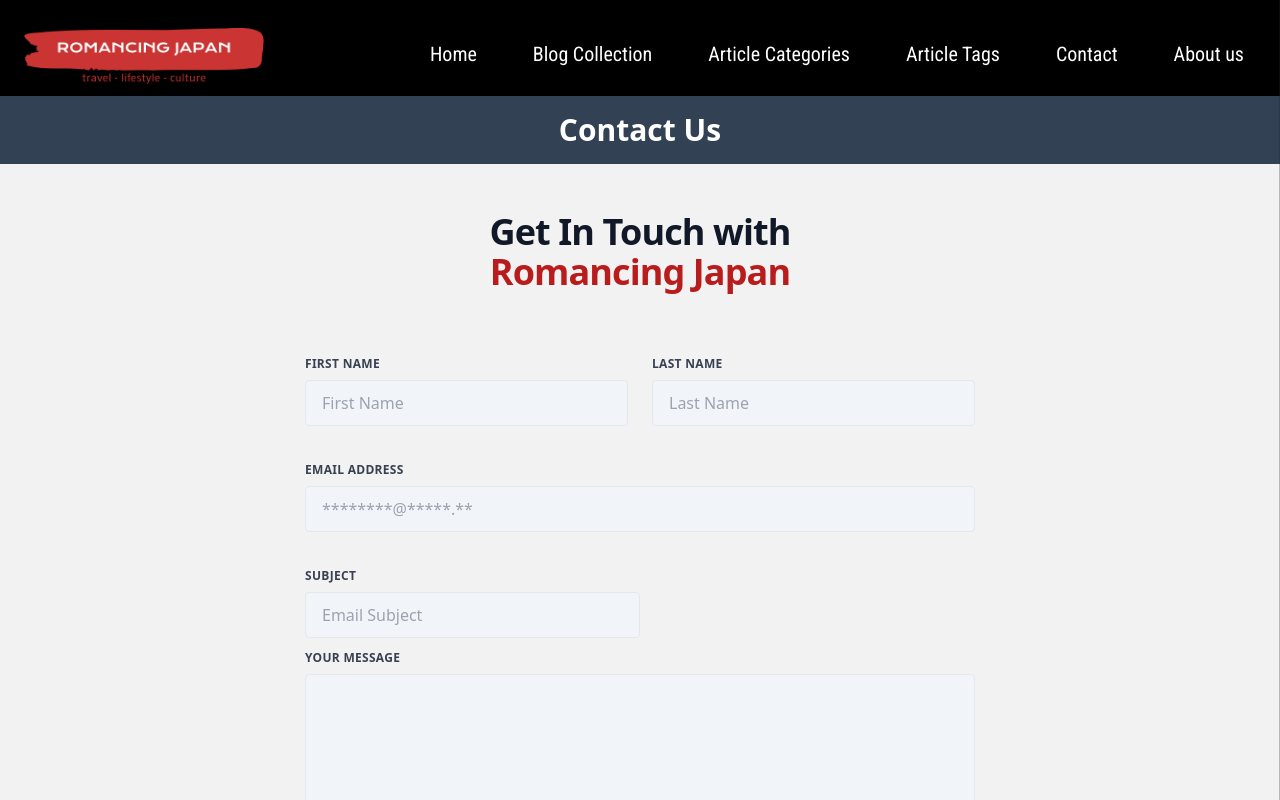
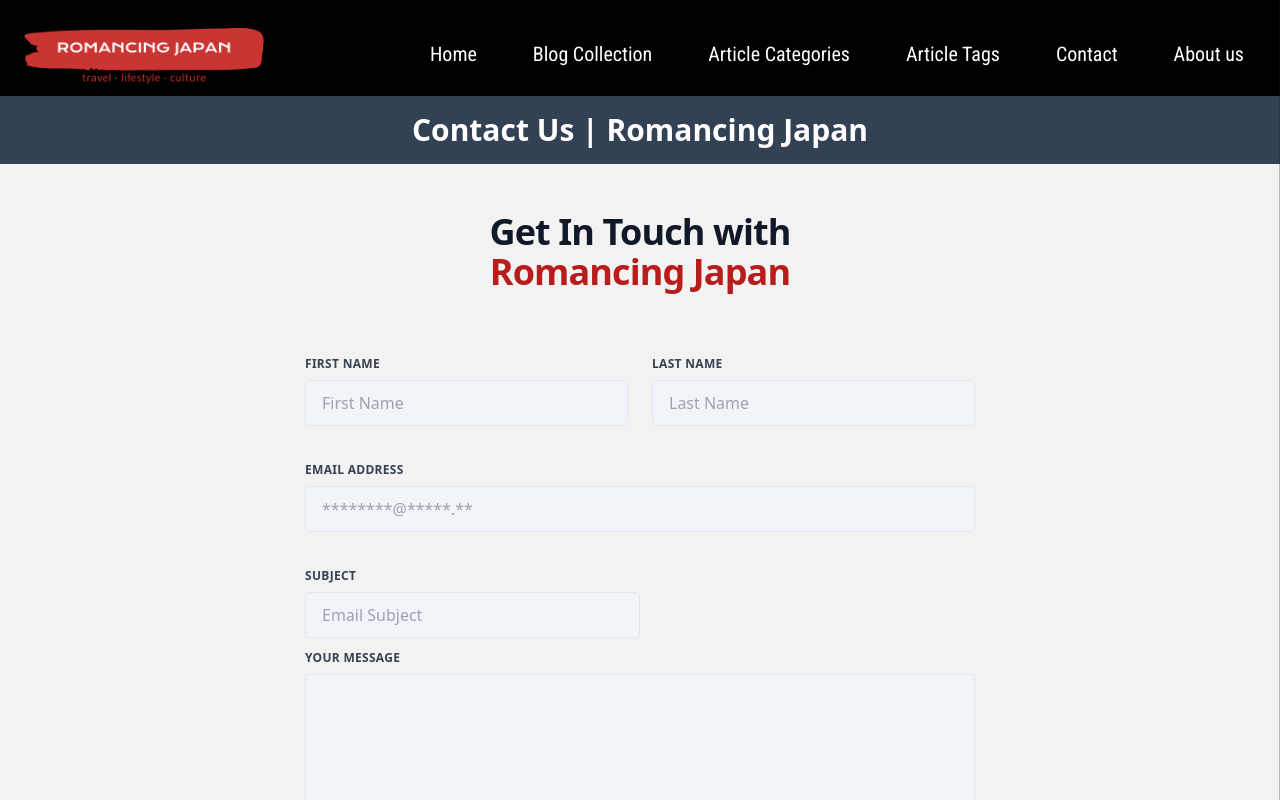
Before and after one commit to jswyndham/blog_romancing-japan, a Next.js app: page /contact in a window 1280 px wide. Shown: the top 800 px of the page. Built offline with nearby package versions, Linux system fonts and the light colour scheme.

Commit message:
Fix short h1 tags

```diff
--- a/app/about/page.tsx
+++ b/app/about/page.tsx
@@ -36,7 +36,7 @@ export default async function about() {
 			<section className="relative h-full flex flex-col items-center justify-center overflow-x-hidden">
 				{/* Page Banner */}
 				<article className="absolute top-0 w-full bg-slate-700 py-4 flex justify-center text-white text-3xl font-bold">
-					<h1>About Us</h1>
+					<h1>About Us | Romancing Japan</h1>
 				</article>
 
 				{/* ARTICLE */}
--- a/app/contact/page.tsx
+++ b/app/contact/page.tsx
@@ -37,7 +37,7 @@ export default async function Contact() {
 	return (
 		<>
 			<div className="absolute top-24 w-screen bg-slate-700 p-4 flex justify-center text-white text-3xl font-bold">
-        <h1>Contact Us</h1>
+				<h1>Contact Us | Romancing Japan</h1>
 			</div>
 			<div className="max-w-screen-md mx-auto p-5">
 				{/* Heading Text */}
--- a/app/tags/[slug]/page.tsx
+++ b/app/tags/[slug]/page.tsx
@@ -74,7 +74,7 @@ export default async function tagPage({ params: { slug } }: Props) {
 				{/* Banner */}
 				<article className="absolute top-32 w-screen font-roboto-condensed text-white bg-slate-700 p-4 -ml-5 flex flex-row justify-center text-3xl font-bold">
 					<h1>
-						Tag:{' '}
+						Romancing Japan | Tag:{' '}
 						<span className="italic text-red-500">{tag.title}</span>
 					</h1>
 				</article>
```
Lines whose indentation alone changed are shown as unchanged.
